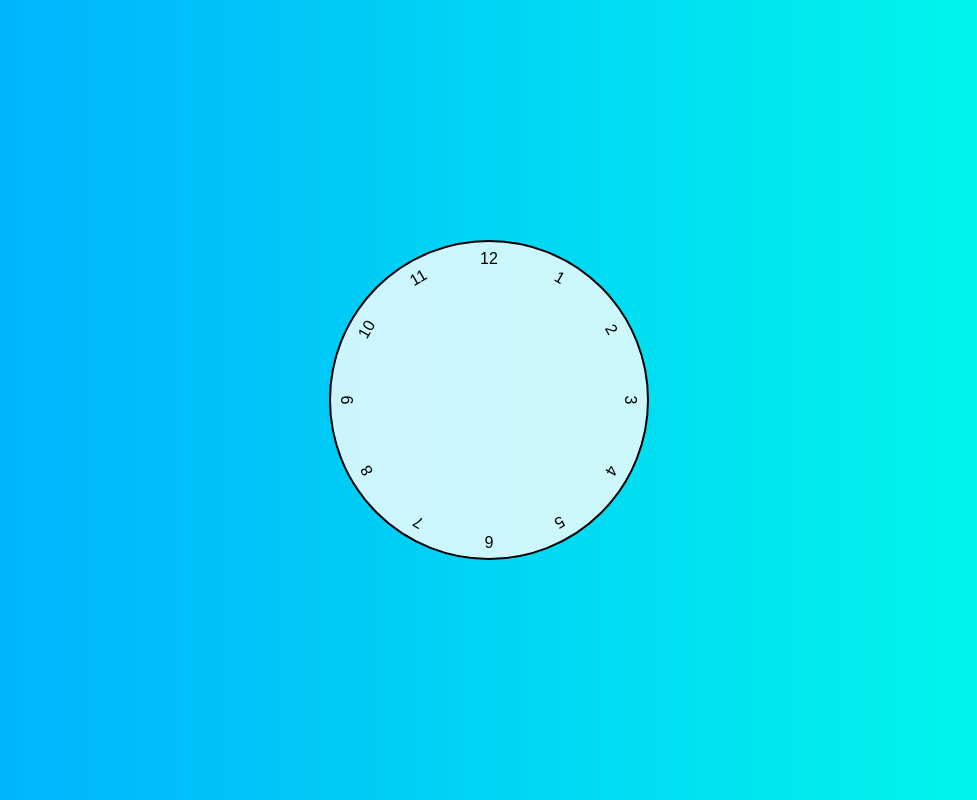
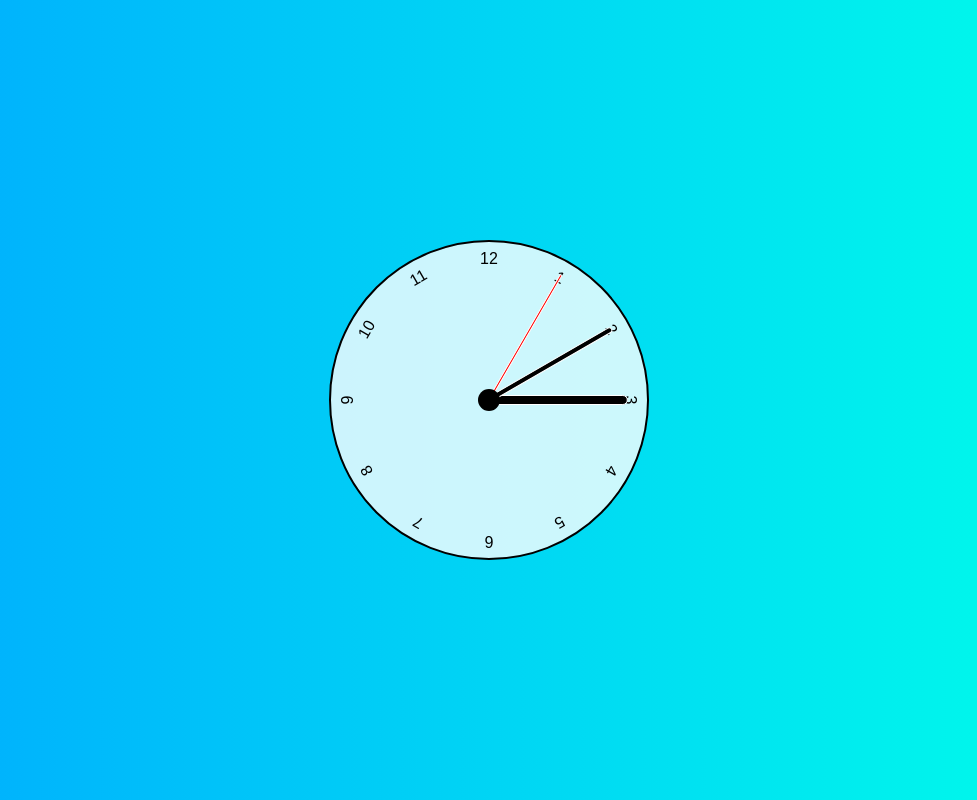
Before and after one commit to Dmitry27Zh/clock, a plain HTML site: page index.html in a window 1280 px wide. Shown: the whole page, without its empty margins (151-1128 px from the left). Drawn offline with Linux system fonts and the light colour scheme.

Commit message:
Add hands styles

```diff
--- a/css/modules/clock.css
+++ b/css/modules/clock.css
@@ -12,6 +12,7 @@
 
 .clock .number {
   --angle: 0;
+  z-index: 1;
   position: absolute;
   inset: 0.5em;
   text-align: center;
@@ -61,3 +62,48 @@
 .clock .number-11 {
   --angle: 330;
 }
+
+.clock .hand {
+  --angle: 0;
+  z-index: 2;
+  position: absolute;
+  left: 50%;
+  bottom: 50%;
+  background: #000000;
+  border: 1px solid #ffffff;
+  border-top-left-radius: 0.6em;
+  border-top-right-radius: 0.6em;
+  transform: translateX(-50%) rotate(calc(var(--angle) * 1deg));
+  transform-origin: 50% 100%;
+}
+
+.clock .hand.second {
+  --angle: 30;
+  width: 0.2em;
+  height: calc(50% - 0.8em);
+  background: red;
+}
+
+.clock .hand.minute {
+  --angle: 60;
+  width: 0.4em;
+  height: calc(50% - 1em);
+}
+
+.clock .hand.hour {
+  --angle: 90;
+  width: 0.6em;
+  height: calc(50% - 1.2em);
+}
+
+.clock::after {
+  position: absolute;
+  z-index: 10;
+  inset: 0;
+  width: min(7%, 1.5em);
+  aspect-ratio: 1 / 1;
+  margin: auto;
+  background: #000000;
+  border-radius: 50%;
+  content: '';
+}
```
